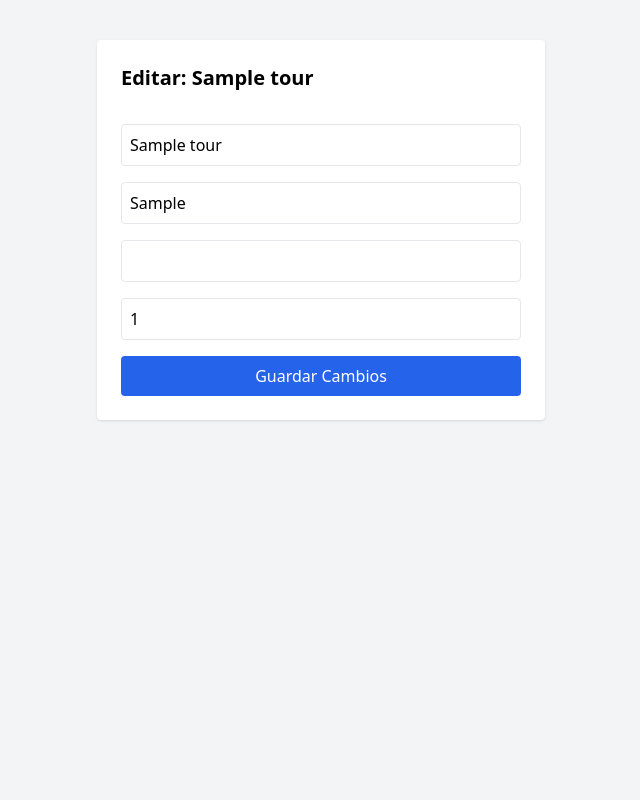
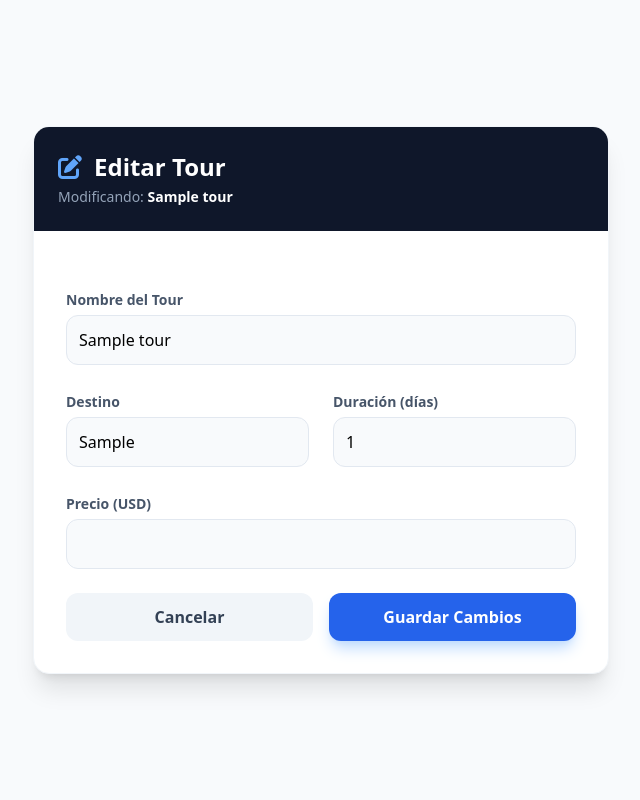
Before and after one commit to pipe613/turismo-backend-cloud, a Django app: template templates/editar_tour.html in a window 1280 px wide. Shown: the whole page, without its empty margins (319-959 px from the left). Run offline with Django 5.2, Linux system fonts and the light colour scheme; the template is opened without the code that fills it: values that come from a table or form of the project are taken from there, others are empty; tables that the repository leaves empty hold one stand-in row (values such as "Sample post"); some libraries are stand-ins or nearby versions.

Commit message:
Rediseño de editar tour

```diff
--- a/templates/editar_tour.html
+++ b/templates/editar_tour.html
@@ -1,19 +1,55 @@
 <!DOCTYPE html>
 <html lang="es">
 <head>
+    <meta charset="UTF-8">
+    <meta name="viewport" content="width=device-width, initial-scale=1.0">
     <script src="https://cdn.tailwindcss.com"></script>
+    <link rel="stylesheet" href="https://cdnjs.cloudflare.com/ajax/libs/font-awesome/6.0.0/css/all.min.css">
+    <title>Editar Tour | TurismoPro</title>
 </head>
-<body class="bg-gray-100 p-10">
-    <div class="max-w-md mx-auto bg-white p-6 rounded shadow">
-        <h2 class="text-xl font-bold mb-4">Editar: {{ tour.nombre }}</h2>
-        <form method="POST" class="space-y-4">
+<body class="bg-slate-50 font-sans min-h-screen flex items-center justify-center p-6">
+
+    <div class="max-w-xl w-full bg-white rounded-2xl shadow-xl border border-slate-100 overflow-hidden">
+        <div class="bg-slate-900 p-6">
+            <h2 class="text-2xl font-bold text-white"><i class="fas fa-edit mr-3 text-blue-400"></i>Editar Tour</h2>
+            <p class="text-slate-400 text-sm mt-1">Modificando: <span class="text-white font-semibold">{{ tour.nombre }}</span></p>
+        </div>
+
+        <form method="POST" class="p-8 space-y-6">
             {% csrf_token %}
-            <input name="nombre" value="{{ tour.nombre }}" class="w-full border p-2 rounded" required>
-            <input name="destino" value="{{ tour.destino }}" class="w-full border p-2 rounded" required>
-            <input type="number" name="precio" value="{{ tour.precio }}" class="w-full border p-2 rounded" required>
-            <input type="number" name="duracion_dias" value="{{ tour.duracion_dias }}" class="w-full border p-2 rounded" required placeholder="Duración en días">
-            <button type="submit" class="bg-blue-600 text-white w-full p-2 rounded">Guardar Cambios</button>
+
+            <div class="grid grid-cols-1 md:grid-cols-2 gap-6">
+                <div class="md:col-span-2">
+                    <label class="text-sm font-semibold text-slate-600">Nombre del Tour</label>
+                    <input name="nombre" value="{{ tour.nombre }}" class="w-full mt-1 p-3 bg-slate-50 border border-slate-200 rounded-xl focus:ring-2 focus:ring-blue-500 outline-none" required>
+                </div>
+
+                <div>
+                    <label class="text-sm font-semibold text-slate-600">Destino</label>
+                    <input name="destino" value="{{ tour.destino }}" class="w-full mt-1 p-3 bg-slate-50 border border-slate-200 rounded-xl focus:ring-2 focus:ring-blue-500 outline-none" required>
+                </div>
+
+                <div>
+                    <label class="text-sm font-semibold text-slate-600">Duración (días)</label>
+                    <input type="number" name="duracion_dias" value="{{ tour.duracion_dias }}" class="w-full mt-1 p-3 bg-slate-50 border border-slate-200 rounded-xl focus:ring-2 focus:ring-blue-500 outline-none" required>
+                </div>
+
+                <div class="md:col-span-2">
+                    <label class="text-sm font-semibold text-slate-600">Precio (USD)</label>
+                    <input type="number" name="precio" value="{{ tour.precio }}" class="w-full mt-1 p-3 bg-slate-50 border border-slate-200 rounded-xl focus:ring-2 focus:ring-blue-500 outline-none" required>
+                </div>
+            </div>
+
+            <div class="flex items-center space-x-4 mt-8">
+                <a href="{% url 'admin_panel' %}" class="flex-1 text-center py-3 bg-slate-100 hover:bg-slate-200 text-slate-700 font-bold rounded-xl transition">
+                    Cancelar
+                </a>
+                <button type="submit" class="flex-1 py-3 bg-blue-600 hover:bg-blue-700 text-white font-bold rounded-xl transition shadow-lg shadow-blue-200">
+                    Guardar Cambios
+                </button>
+            </div>
         </form>
     </div>
+
 </body>
 </html>
```
